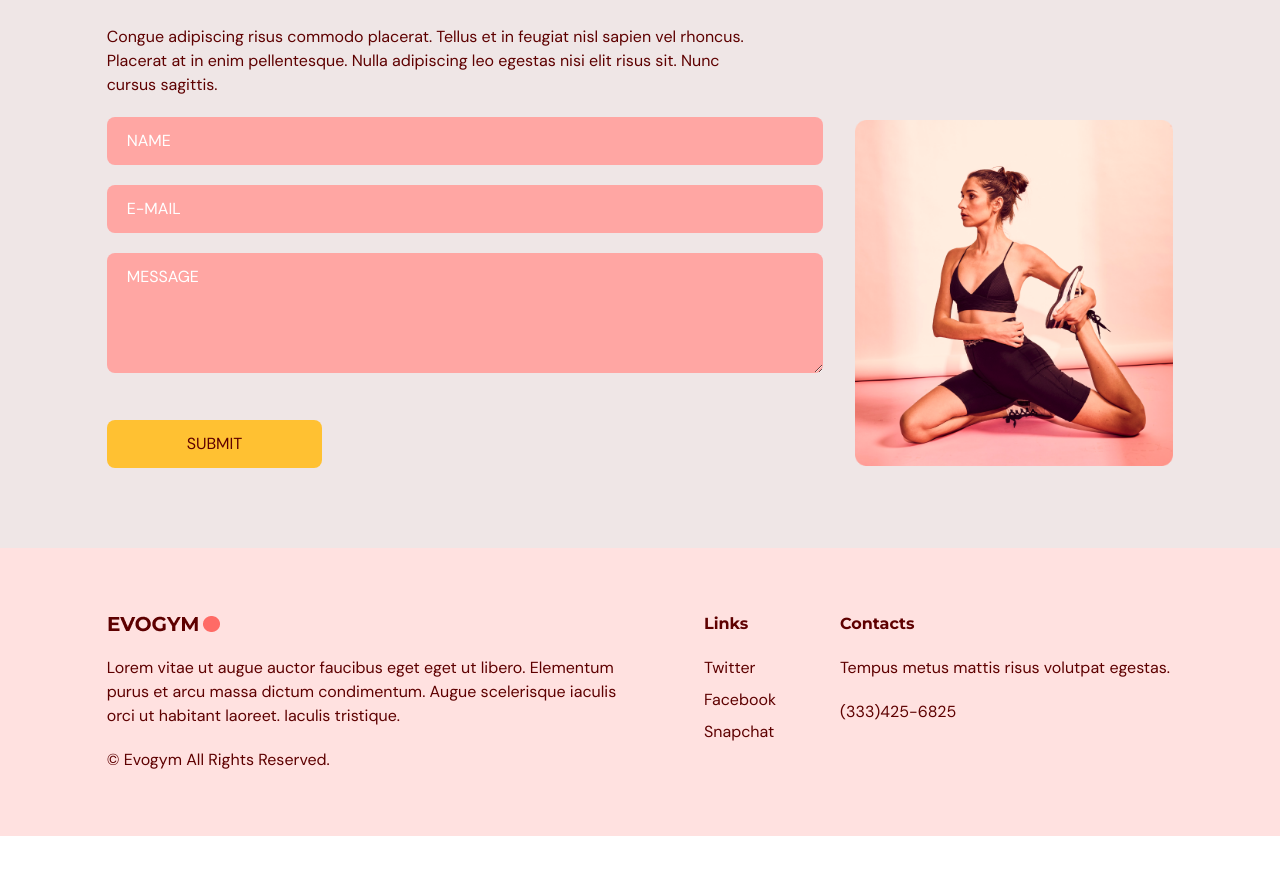
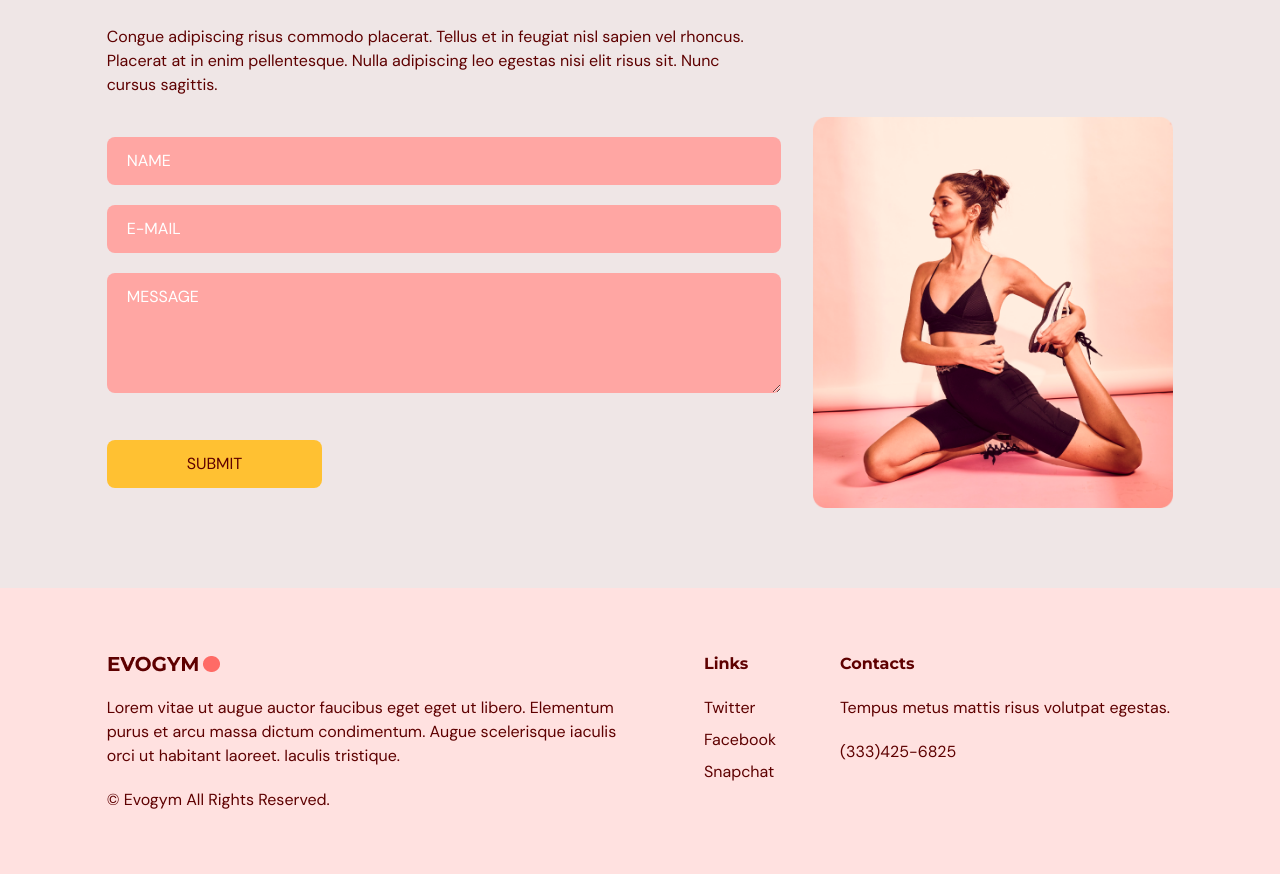
Before and after one commit to VladHolo628/EvoGym-dev, a React (Vite) app: page / in a window 1280 px wide. Shown: the part 2943-3817 px from the top of the page. Before the commit the page ends 3779 px from the top, so only its background shows below. Built offline with nearby package versions, Linux system fonts and the light colour scheme.

Commit message:
Fixed Form Collapse Bug

```diff
--- a/src/entities/ContactUs/ui.tsx
+++ b/src/entities/ContactUs/ui.tsx
@@ -1,31 +1,11 @@
 import { SelectedPage } from "@/shared/types/enums";
 import { IContactUsProps } from "./types";
 import { motion } from "framer-motion";
-import { useForm } from "react-hook-form";
 import { SectionHeading } from "@/shared/ui/SectionHeading";
 import ContactUsGraphics from "@/shared/assets/ContactUsPageGraphic.png";
+import { ContactForm } from "@/widgets/ContactForm";
 
 export const ContactUs = ({ setSelectedPage }: IContactUsProps) => {
-  const inputStyles = `mb-5 w-full rounded-lg bg-primary-300
-    px-5 py-3 placeholder-white`;
-
-  const emailPattern =
-    /^(([^<>()[\]\\.,;:\s@\"]+(\.[^<>()[\]\\.,;:\s@\"]+)*)|(\".+\"))@((\[[0-9]{1,3}\.[0-9]{1,3}\.[0-9]{1,3}\.[0-9]{1,3}\])|(([a-zA-Z\-0-9]+\.)+[a-zA-Z]{2,}))$/;
-
-  const {
-    register,
-    handleSubmit,
-    formState: { errors },
-  } = useForm();
-
-  //   const onSubmitHandler = async (e: React.FormEvent) => {
-  //     const isValid = await trigger();
-  //     if (!isValid) {
-  //       e.preventDefault();
-  //     }
-  //     return;
-  //   };
-
   return (
     <section id={SelectedPage.ContactUs} className="py-20 w-5/6 mx-auto">
       <motion.div
@@ -63,71 +43,10 @@ export const ContactUs = ({ setSelectedPage }: IContactUsProps) => {
           }}
         >
           {/* Form */}
-          <form
-            // target="_blank"
-            onSubmit={handleSubmit((data) => {
-              console.log(data);
-            })}
-            // action="https://formsubmit.co/el/daxohe"
-            // method="POST"
-          >
-            <input
-              className={inputStyles}
-              type="text"
-              placeholder="NAME"
-              {...register("name", {
-                required: true,
-                maxLength: 100,
-              })}
-            />
-            {errors.name && (
-              <p className="mt-1 text-primary-500">
-                {errors.name.type === "required" && "This Field Is Required"}
-                {errors.name.type === "maxLength" && "Max Length is 100"}
-              </p>
-            )}
+          <div className="md:w-[800px]">
+            <ContactForm />
+          </div>
 
-            <input
-              className={inputStyles}
-              type="text"
-              placeholder="E-MAIL"
-              {...register("email", {
-                required: true,
-                pattern: emailPattern,
-              })}
-            />
-            {errors.email && (
-              <p className="mt-1 text-primary-500">
-                {errors.email.type === "required" && "This Field Is Required"}
-                {errors.email.type === "maxLength" && "Invalid E-Mail Address"}
-              </p>
-            )}
-
-            <textarea
-              className={`${inputStyles}`}
-              placeholder="MESSAGE"
-              {...register("message", {
-                required: true,
-                maxLength: 100,
-              })}
-              rows={4}
-              cols={50}
-            />
-            {errors.message && (
-              <p className="mt-1 text-primary-500">
-                {errors.message.type === "required" && "This Field Is Required"}
-                {errors.message.type === "maxLength" && "Max Length is 100"}
-              </p>
-            )}
-            <div className="text-center md:text-left">
-              <button
-                type="submit"
-                className=" mt-5 rounded-lg hover:bg-secondary-400 bg-secondary-500 px-20 py-3 transition duration-500 hover:text-white"
-              >
-                SUBMIT
-              </button>
-            </div>
-          </form>
           <motion.div
             className="relative basis-2/5"
             initial="hidden"
--- /dev/null
+++ b/src/widgets/ContactForm/index.ts
@@ -0,0 +1 @@
+export { ContactForm } from "./ui";
--- /dev/null
+++ b/src/widgets/ContactForm/ui.tsx
@@ -0,0 +1,79 @@
+import { useForm } from "react-hook-form";
+
+export const ContactForm = () => {
+  const inputStyles = `mb-5 w-full rounded-lg bg-primary-300
+    px-5 py-3 placeholder-white relative`;
+
+  const emailPattern =
+    /^(([^<>()[\]\\.,;:\s@"]+(\.[^<>()[\]\\.,;:\s@"]+)*)|(".+"))@((\[[0-9]{1,3}\.[0-9]{1,3}\.[0-9]{1,3}\.[0-9]{1,3}\])|(([a-zA-Z\-0-9]+\.)+[a-zA-Z]{2,}))$/;
+
+  const {
+    register,
+    handleSubmit,
+    formState: { errors },
+  } = useForm();
+
+  return (
+    <form
+      onSubmit={handleSubmit((data) => console.log(data))}
+      className="w-full"
+    >
+      <input
+        className={inputStyles}
+        type="text"
+        placeholder="NAME"
+        {...register("name", {
+          required: true,
+          maxLength: 100,
+        })}
+      />
+      {errors.name && (
+        <p className="mt-1 text-primary-500 ">
+          {errors.name.type === "required" && "This Field Is Required"}
+          {errors.name.type === "maxLength" && "Max Length is 100"}
+        </p>
+      )}
+
+      <input
+        className={inputStyles}
+        type="text"
+        placeholder="E-MAIL"
+        {...register("email", {
+          required: true,
+          pattern: emailPattern,
+        })}
+      />
+      {errors.email && (
+        <p className="mt-1 text-primary-500">
+          {errors.email.type === "required" && "This Field Is Required"}
+          {errors.email.type === "maxLength" && "Invalid E-Mail Address"}
+        </p>
+      )}
+
+      <textarea
+        className={`${inputStyles}`}
+        placeholder="MESSAGE"
+        {...register("message", {
+          required: true,
+          maxLength: 100,
+        })}
+        rows={4}
+        cols={50}
+      />
+      {errors.message && (
+        <p className="mt-1 text-primary-500">
+          {errors.message.type === "required" && "This Field Is Required"}
+          {errors.message.type === "maxLength" && "Max Length is 100"}
+        </p>
+      )}
+      <div className="text-center md:text-left">
+        <button
+          type="submit"
+          className=" mt-5 rounded-lg hover:bg-secondary-400 bg-secondary-500 px-20 py-3 transition duration-500 hover:text-white"
+        >
+          SUBMIT
+        </button>
+      </div>
+    </form>
+  );
+};
```
